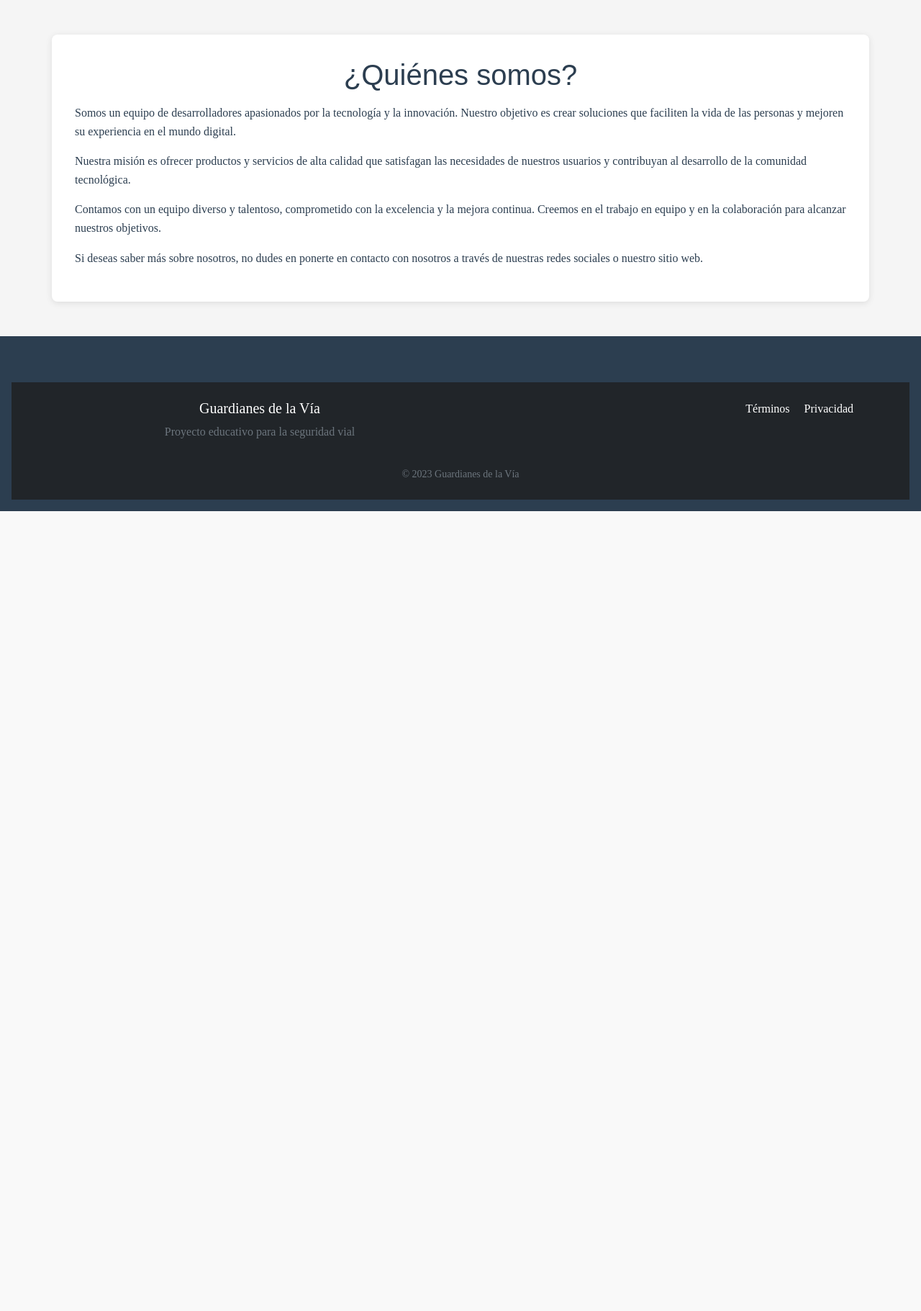
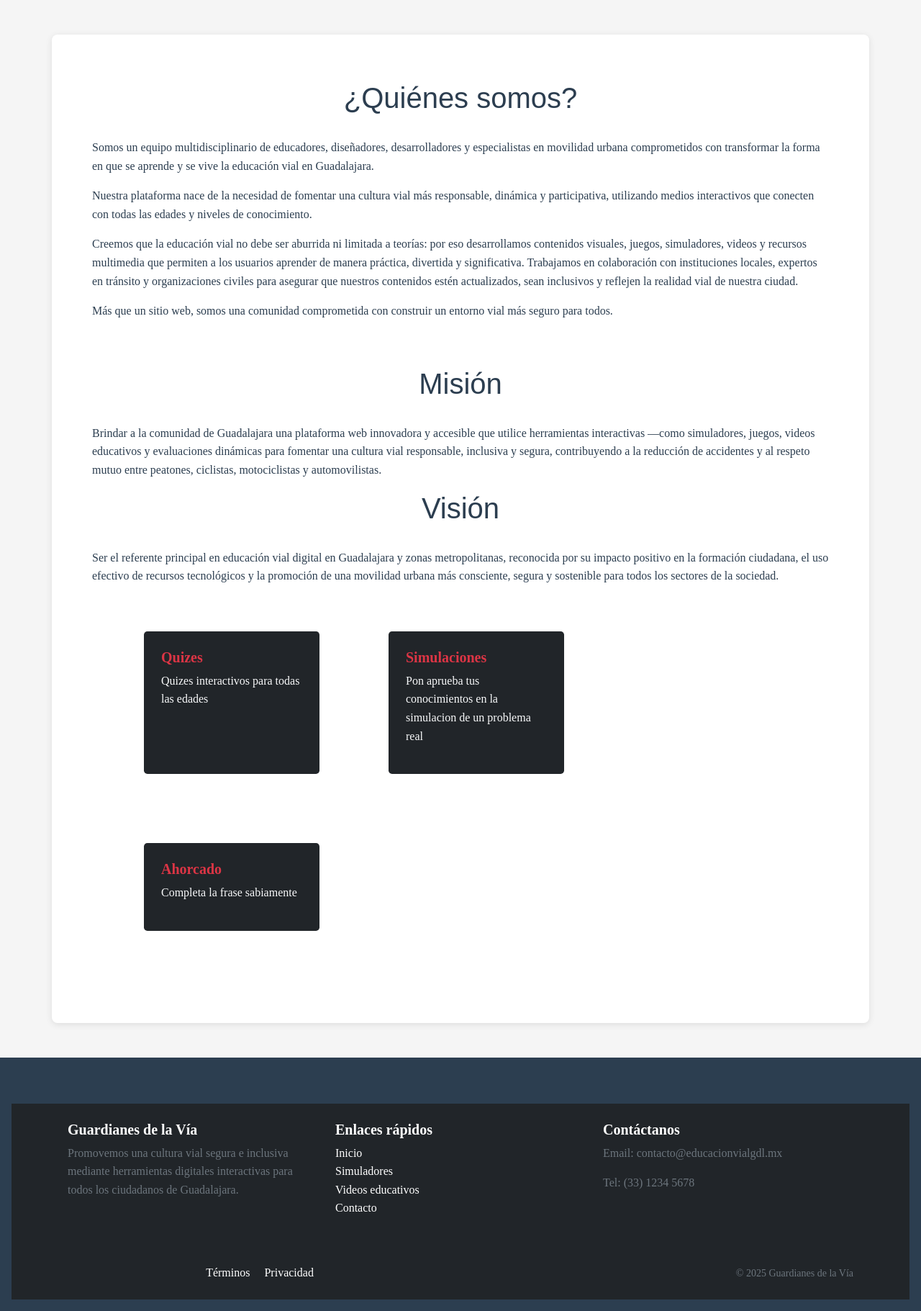
Before and after one commit to Vlanden/Guardians-of-transit, a Flask app: page / in a window 1280 px wide. Shown: the part 122-1943 px from the top of the page at 72% size. Before the commit the page ends 832 px from the top, so only its background shows below. Run offline with Flask 3, Linux system fonts and the light colour scheme; parts of the project's set-up code (start-up, migrations or seed data) failed here and were passed over; some libraries are stand-ins or nearby versions.

Commit message:
Modificacion de main-page, footers y headers

```diff
--- a/app/templates/main/main-page.html
+++ b/app/templates/main/main-page.html
@@ -15,13 +15,42 @@
     </header>
 
     <main>
-        <article class="Elements">
-            <section>
-                <h1>¿Quiénes somos?</h1>
-                <p>Somos un equipo de desarrolladores apasionados por la tecnología y la innovación. Nuestro objetivo es crear soluciones que faciliten la vida de las personas y mejoren su experiencia en el mundo digital.</p>
-                <p>Nuestra misión es ofrecer productos y servicios de alta calidad que satisfagan las necesidades de nuestros usuarios y contribuyan al desarrollo de la comunidad tecnológica.</p>
-                <p>Contamos con un equipo diverso y talentoso, comprometido con la excelencia y la mejora continua. Creemos en el trabajo en equipo y en la colaboración para alcanzar nuestros objetivos.</p>
-                <p>Si deseas saber más sobre nosotros, no dudes en ponerte en contacto con nosotros a través de nuestras redes sociales o nuestro sitio web.</p>
+        <article class="Elements pt-3">
+            <section class="container-xl mb-5 mt-5">
+                <div class="row">
+                    <h1 class="pb-3">¿Quiénes somos?</h1>
+                    <p>Somos un equipo multidisciplinario de educadores, diseñadores, desarrolladores y especialistas en movilidad urbana comprometidos con transformar la forma en que se aprende y se vive la educación vial en Guadalajara.</p>
+                    <p>Nuestra plataforma nace de la necesidad de fomentar una cultura vial más responsable, dinámica y participativa, utilizando medios interactivos que conecten con todas las edades y niveles de conocimiento.</p>
+                    <p>Creemos que la educación vial no debe ser aburrida ni limitada a teorías: por eso desarrollamos contenidos visuales, juegos, simuladores, videos y recursos multimedia que permiten a los usuarios aprender de manera práctica, divertida y significativa.
+                        Trabajamos en colaboración con instituciones locales, expertos en tránsito y organizaciones civiles para asegurar que nuestros contenidos estén actualizados, sean inclusivos y reflejen la realidad vial de nuestra ciudad.</p>
+                    <p>Más que un sitio web, somos una comunidad comprometida con construir un entorno vial más seguro para todos.</p>
+                </div>
+            </section>
+            <section class="container-xl mb-5 mt-5">
+                <div class="row">
+                    <h1 class="pb-3">Misión</h1>
+                    <p>Brindar a la comunidad de Guadalajara una plataforma web innovadora y accesible que utilice herramientas interactivas —como simuladores, juegos, videos educativos y evaluaciones dinámicas para fomentar una cultura vial responsable, inclusiva y segura, contribuyendo a la reducción de accidentes y al respeto mutuo entre peatones, ciclistas, motociclistas y automovilistas.</p>
+                    <h1 class="pb-3">Visión</h1>
+                    <p>Ser el referente principal en educación vial digital en Guadalajara y zonas metropolitanas, reconocida por su impacto positivo en la formación ciudadana, el uso efectivo de recursos tecnológicos y la promoción de una movilidad urbana más consciente, segura y sostenible para todos los sectores de la sociedad.</p>
+                </div>
+            </section>
+            <section class="py5 m-5" id="features">
+                <div class="container">
+                    <div class="row g-5">
+                        <div class="col-md-3 bg-dark rounded-3 p-4 m-5">
+                            <h5 class="fw-bold text-danger">Quizes</h5>
+                            <p class="text-light">Quizes interactivos para todas las edades</p>
+                        </div>
+                        <div class="col-md-3 bg-dark rounded-3 p-4 m-5">
+                            <h5 class="fw-bold text-danger">Simulaciones</h5>
+                            <p class="text-light">Pon aprueba tus conocimientos en la simulacion de un problema real</p>
+                        </div>
+                        <div class="col-md-3 bg-dark rounded-3 p-4 m-5">
+                            <h5 class="fw-bold text-danger">Ahorcado</h5>
+                            <p class="text-light">Completa la frase sabiamente</p>
+                        </div>
+                    </div>
+                </div>
             </section>
         </article>
     </main>
--- a/app/templates/partials/footer.html
+++ b/app/templates/partials/footer.html
@@ -1,17 +1,34 @@
 <footer class="bg-dark text-white py-4 mt-5">
     <div class="container">
-        <div class="row">
+        <div class="row text-center text-md-start">
+            <div class="col-md-4 mb-4">
+                <h5 class="fw-bold">Guardianes de la Vía</h5>
+                <p class="text-muted">Promovemos una cultura vial segura e inclusiva mediante herramientas digitales interactivas para todos los ciudadanos de Guadalajara.</p>
+            </div>
+            <div class="col-md-4 mb-4">
+                <h5 class="fw-bold">Enlaces rápidos</h5>
+                <ul class="list-unstyled">
+                    <li><a href="{{ url_for('main.inicio') }}" class="text-white text-decoration-none">Inicio</a></li>
+                    <li><a href="{{ url_for('main.juego') }}" class="text-white text-decoration-none">Simuladores</a></li>
+                    <li><a href="#" class="text-white text-decoration-none">Videos educativos</a></li>
+                    <li><a href="#" class="text-white text-decoration-none">Contacto</a></li>
+                </ul>
+            </div>
+            <div class="col-md-4 mb-4">
+                <h5 class="fw-bold">Contáctanos</h5>
+                <p class="text-muted">Email: contacto@educacionvialgdl.mx</p>
+                <p class="text-muted">Tel: (33) 1234 5678</p>
+            </div>
+        </div>
+
+        <div class="row mt-4">
             <div class="col-md-6">
-                <h5>Guardianes de la Vía</h5>
-                <p class="text-muted">Proyecto educativo para la seguridad vial</p>
-            </div>
-            <div class="col-md-6 text-md-end">
                 <a href="{{ url_for('main.terminos') }}" class="text-white me-3">Términos</a>
                 <a href="{{ url_for('main.privacidad') }}" class="text-white">Privacidad</a>
             </div>
-        </div>
-        <div class="text-center mt-3">
-            <small class="text-muted">© 2023 Guardianes de la Vía</small>
+            <div class="col-md-6 text-md-end text-center">
+                <small class="text-muted">© 2025 Guardianes de la Vía</small>
+            </div>
         </div>
     </div>
 </footer>
```
